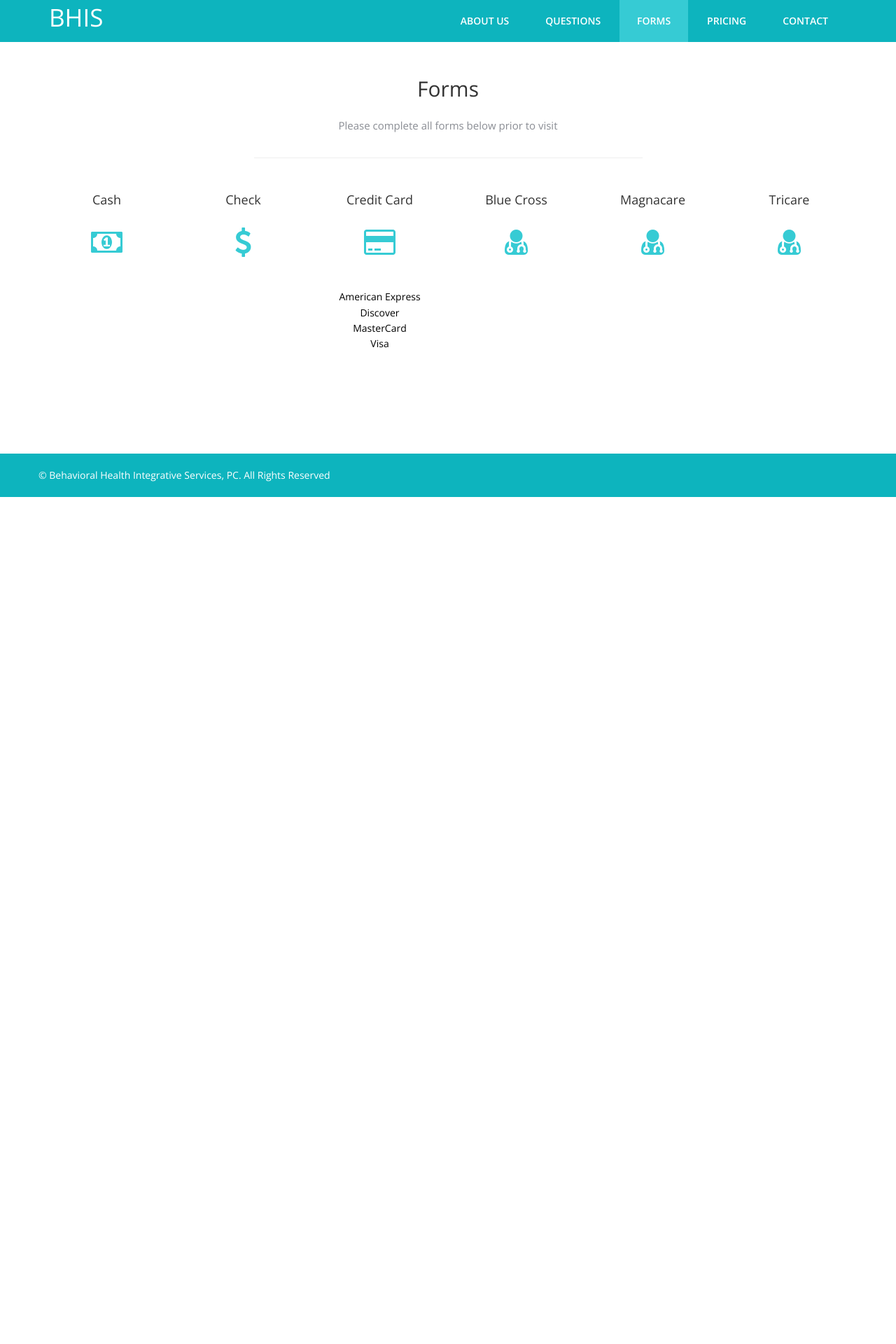
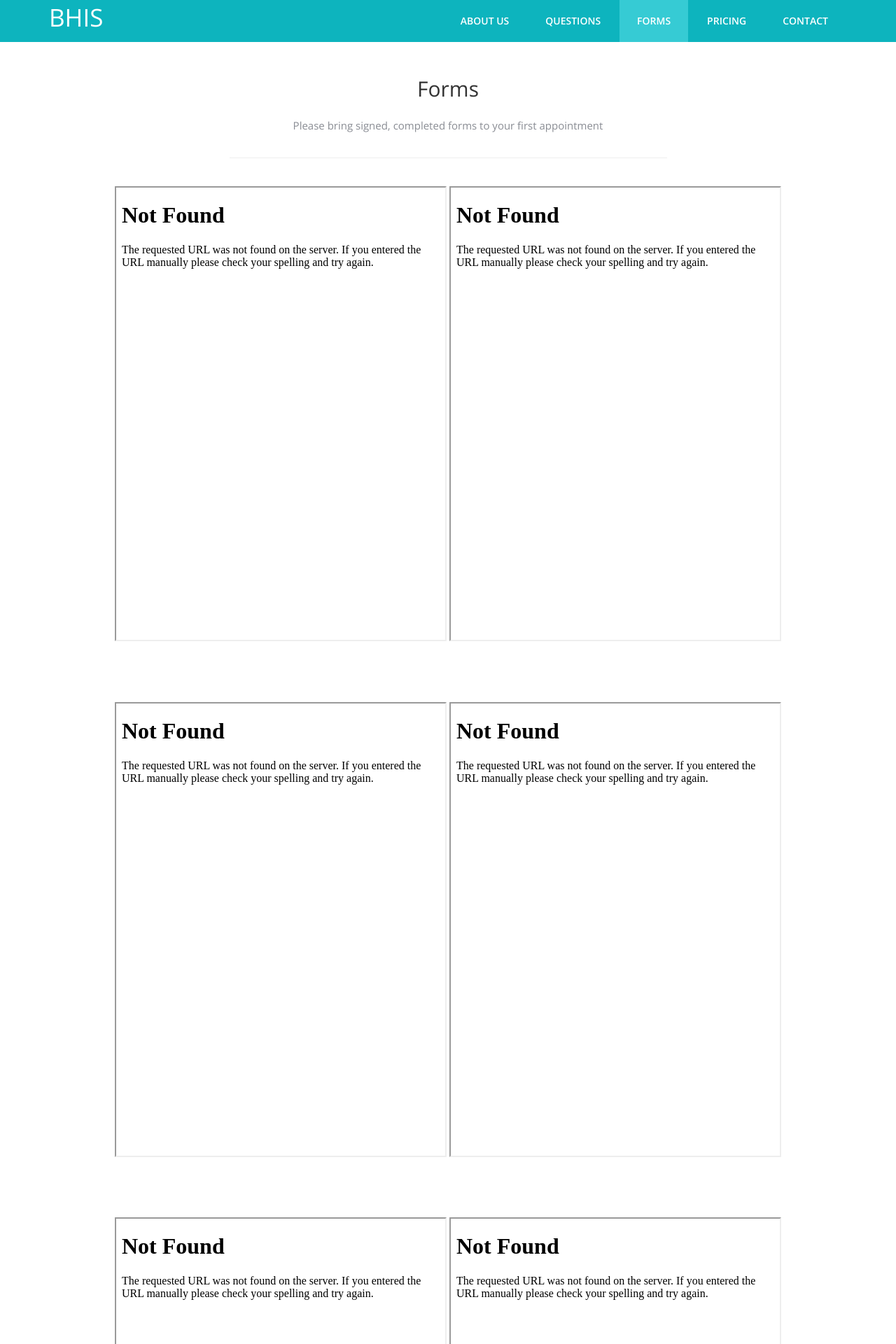
Before and after one commit to alysedunn/Behavioralhealthis.org, a Flask app: page /forms in a window 1280 px wide. Shown: the top 1920 px of the page at 70% size. Before the commit the page ends 710 px from the top, so only its background shows below. Run offline with Flask 2, Linux system fonts and the light colour scheme; some libraries are stand-ins or nearby versions.

Commit message:
Add forms and updates to forms.html.

```diff
--- a/Main/templates/forms.html
+++ b/Main/templates/forms.html
@@ -11,13 +11,14 @@
 {% block content %}
 
 <!-- Start of payment forms -->
+<div class="services>"
   <div class="container">
 		<div class="row">
 			<div class="service">
 				<div class="col-md-6 col-md-offset-3">
 					<div class="text-center">
 						<h2>Forms</h2>
-            <p>Please complete all forms below prior to visit</p>
+            <p>Please bring signed, completed forms to your first appointment</p>
 					</div>
 					<hr>
 				</div>
@@ -26,67 +27,49 @@
 	</div>
 
   <div class="services">
-		<div class="container">
-			<div class="row">
-          <div class="col-md-2">
-            <div>
-              <h4>Cash</h4>
-              <div class="icon">
-                <i class="fa fa-money fa-3x"></i>
-              </div>
+  		<div class="container">
+  			<div class="row">
+
+          <div style="display:flex; width:90%; display:inline-block">
+              <iframe src="static/forms/Intake.pdf" width=45% height=650></iframe>
+              <iframe src="static/forms/Authorization.pdf"
+              width=45% height=650></iframe>
             </div>
-          </div>
 
-          <div class="col-md-2">
-            <div>
-              <h4>Check</h4>
-              <div class="icon">
-                <i class="fa fa-usd fa-3x"></i>
-              </div>
+        </div>
+			</div>
+		</div>
+
+    <div class="services">
+        <div class="container">
+          <div class="row">
+
+            <div style="display:flex; width:90%; display:inline-block">
+              <iframe
+              src="static/forms/Confidentiality_and_cancellation_policy.pdf"
+              width=45% height=650></iframe>
+              <iframe src="static/forms/ACE_questionnaire.pdf"
+              width=45% height=650></iframe>
             </div>
-          </div>
-
-          <div class="col-md-2">
-            <div>
-              <h4>Credit Card</h4>
-              <div class="icon">
-                <i class="fa fa-credit-card fa-3x"></i>
-              </div>
-              <p>American Express<br>Discover<br>MasterCard<br>Visa</p>
-            </div>
-          </div>
-
-          <div class="col-md-2">
-            <div>
-              <h4>Blue Cross</h4>
-              <div class="icon">
-                <i class="fa fa-user-md fa-3x"></i>
-              </div>
-            </div>
-          </div>
-
-          <div class="col-md-2">
-            <div>
-              <h4>Magnacare</h4>
-              <div class="icon">
-                <i class="fa fa-user-md fa-3x"></i>
-              </div>
-            </div>
-          </div>
-
-          <div class="col-md-2">
-            <div>
-              <h4>Tricare</h4>
-              <div class="icon">
-                <i class="fa fa-user-md fa-3x"></i>
-              </div>
-            </div>
-          </div>
 
 				</div>
 			</div>
 		</div>
-	</div>
+
+    <div class="services">
+        <div class="container">
+          <div class="row">
+
+            <div style="display:flex; width:90%; display:inline-block">
+              <iframe src="static/forms/PCL.pdf" width=45% height=650></iframe>
+              <iframe src="static/forms/Trauma_recovery_scale.pdf"
+              width=45% height=650></iframe>
+            </div>
+
+				</div>
+			</div>
+		</div>
+
 <!-- End of payment forms -->
 
 {% endblock %}
```
Also changed, not shown: 6 other files.
